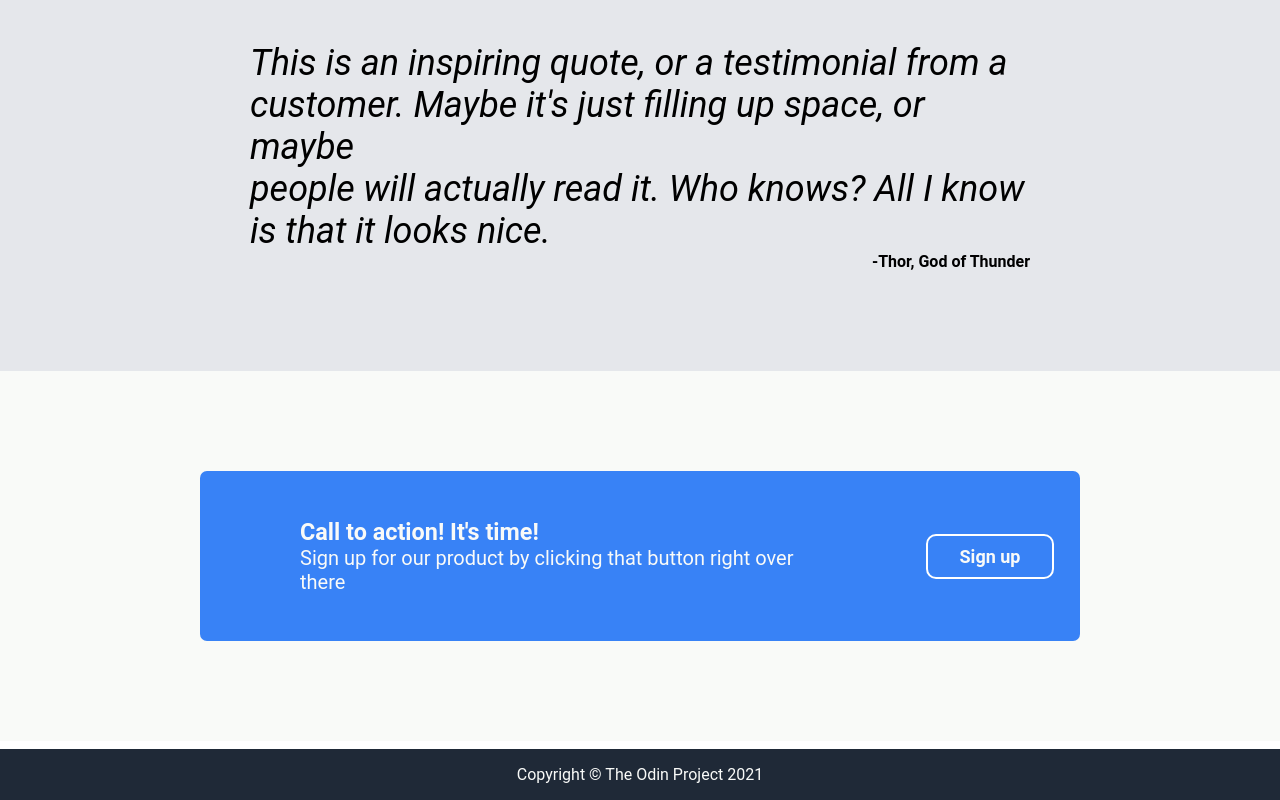
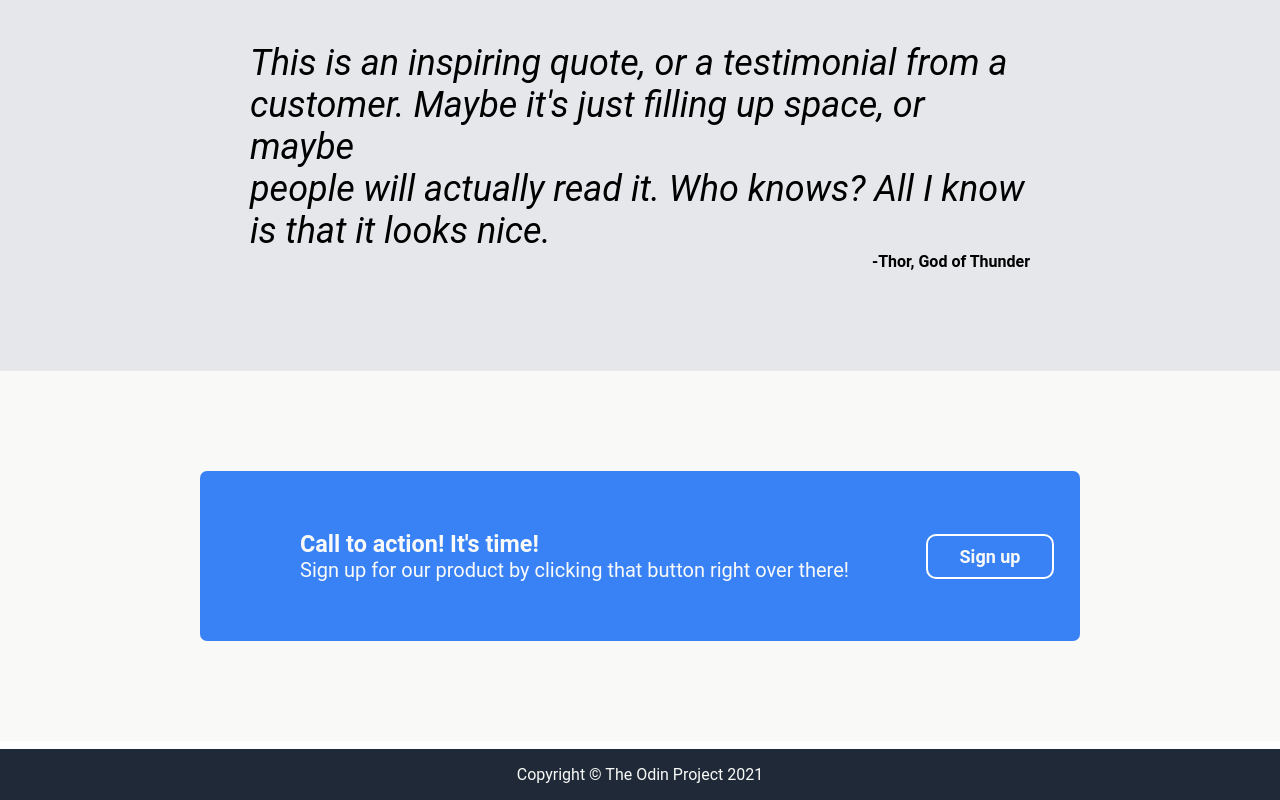
Before and after one commit to RisingToTheSky/product-landing-page, a plain HTML site: page index.html in a window 1280 px wide. Shown: the part 1286-2086 px from the top of the page. Drawn offline with Linux system fonts and the light colour scheme.

Commit message:
Add ! to text and change width to 600px

```diff
--- a/index.html
+++ b/index.html
@@ -58,7 +58,7 @@
                 <div class="call-to-action-box">
                     <div class="text">
                         <h3>Call to action! It's time!</h3>
-                        <p>Sign up for our product by clicking that button right over there</p>
+                        <p>Sign up for our product by clicking that button right over there!</p>
                     </div>
                 </div>
                 <button class="button">Sign up</button>
--- a/styles.css
+++ b/styles.css
@@ -157,7 +157,7 @@ a{
     justify-content: center;
 }
 .text{
-    width: 500px;
+    width: 600px;
 }
 .button{
     color: #f9faf8;
```
